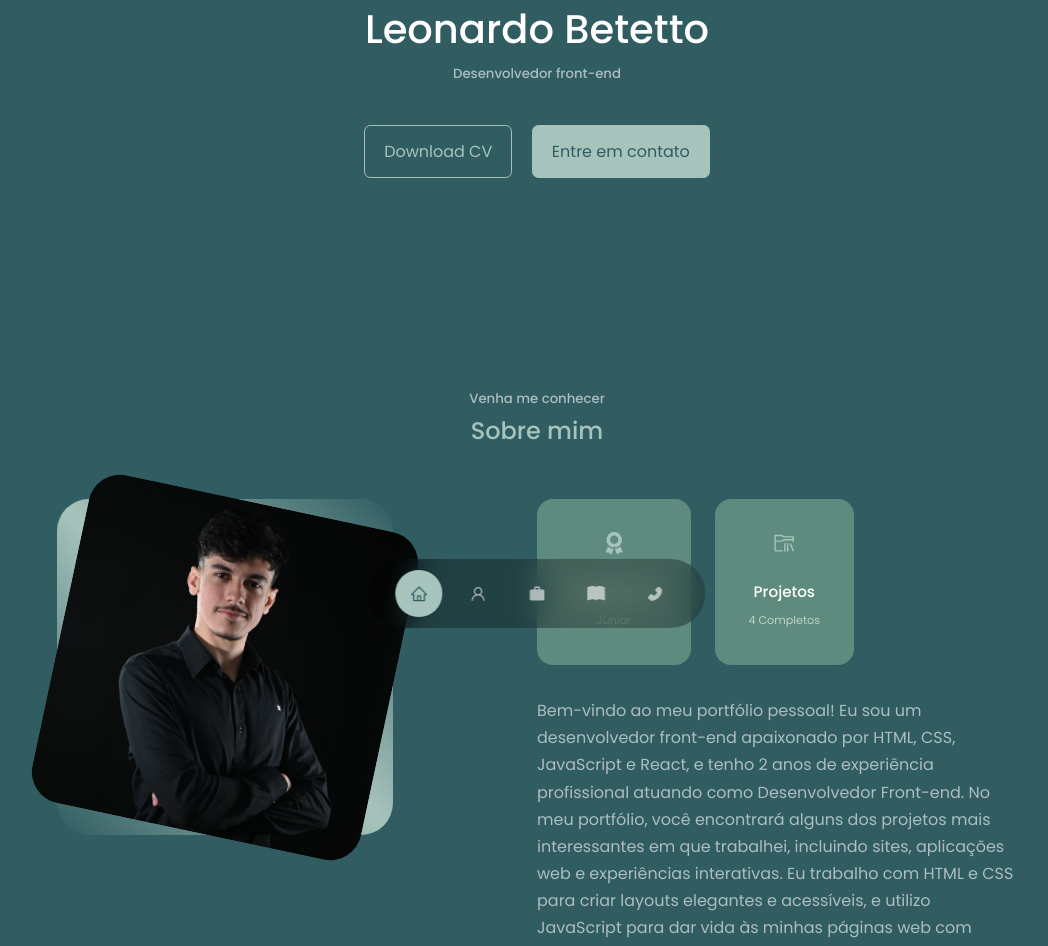
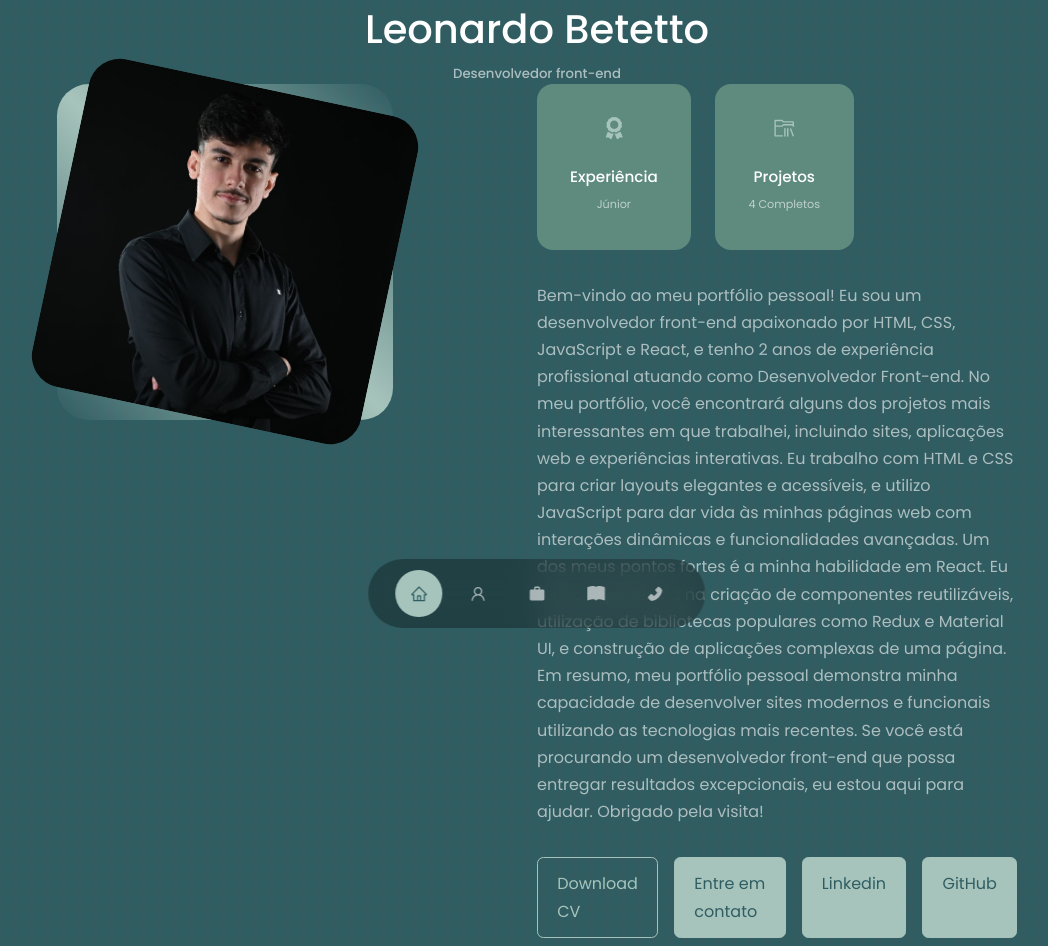
Before and after one commit to lmbbetetto/portfolio-betetto, a React (Vite) app: page / in a window 1280 px wide. Shown: the part 140-1086 px from the top of the page, without its empty margins (103-1151 px from the left). Built offline with nearby package versions, Linux system fonts and the light colour scheme.

Commit message:
Feature: Atualization on leyout

```diff
--- a/src/components/about/About.tsx
+++ b/src/components/about/About.tsx
@@ -2,12 +2,13 @@ import "./about.css";
 import ME from "../../assets/me-about.jpg";
 import { FaAward } from "react-icons/fa";
 import { VscFolderLibrary } from "react-icons/vsc";
+import CV from "../../assets/curriculo.pdf";
 
 const About = () => {
   return (
     <section id="about">
-      <h5>Venha me conhecer</h5>
-      <h2>Sobre mim</h2>
+      {/* <h5>Venha me conhecer</h5> */}
+      {/* <h2>Sobre mim</h2> */}
 
       <div className="container about__container">
         <div className="about__me">
@@ -52,6 +53,9 @@ const About = () => {
           </p>
 
           <div className="container_btn">
+            <a href={CV} className="btn" target="_blank">
+              Download CV
+            </a>
             <a href="#contact" className="btn btn-primary">
               Entre em contato
             </a>
--- a/src/components/about/about.css
+++ b/src/components/about/about.css
@@ -1,3 +1,7 @@
+#about {
+    margin-top: -11rem;
+}
+
 .about__container {
     display: grid;
     grid-template-columns: 35% 50%;
--- a/src/components/header/CTA.tsx
+++ b/src/components/header/CTA.tsx
@@ -1,12 +1,25 @@
-import CV from '../../assets/curriculo.pdf'
+import CV from "../../assets/curriculo.pdf";
 
 function CTA() {
-    return (
-        <div className='cta'>
-            <a href={CV} className='btn' target='_blank'>Download CV</a>
-            <a href="#contact" className='btn btn-primary'>Entre em contato</a>
-        </div>
-    )
+  return (
+    <div className="cta">
+      <a href={CV} className="btn" target="_blank">
+        Download CV
+      </a>
+      <a href="#contact" className="btn btn-primary">
+        Entre em contato
+      </a>
+      <a
+        href="https://www.linkedin.com/in/leonardo-betetto-50672b10b/"
+        className="btn btn-primary"
+      >
+        Linkedin
+      </a>
+      <a href="https://github.com/lmbbetetto" className="btn btn-primary">
+        GitHub
+      </a>
+    </div>
+  );
 }
 
-export default CTA
+export default CTA;
--- a/src/components/header/Header.tsx
+++ b/src/components/header/Header.tsx
@@ -1,6 +1,6 @@
-import './header.css'
-import CTA from './CTA'
-import { i18n } from "../../translate/i18n"
+import "./header.css";
+import CTA from "./CTA";
+import { i18n } from "../../translate/i18n";
 
 function Header() {
   return (
@@ -9,10 +9,10 @@ function Header() {
         <h5>Olá, eu sou</h5>
         <h1>Leonardo Betetto</h1>
         <h5 className="text-light">Desenvolvedor front-end</h5>
-        <CTA />
+        {/*<CTA />*/}
       </div>
     </header>
-  )
+  );
 }
 
-export default Header
+export default Header;
--- a/src/components/header/header.css
+++ b/src/components/header/header.css
@@ -82,4 +82,10 @@ header {
     .scroll__down {
         display: none;
     }
+
+    .cta {
+        flex-direction: column;
+        align-items: center;
+    }
+
 }
```
